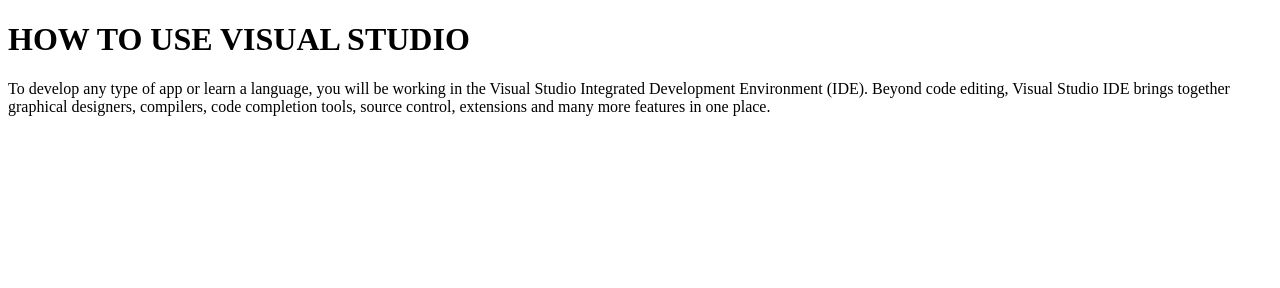
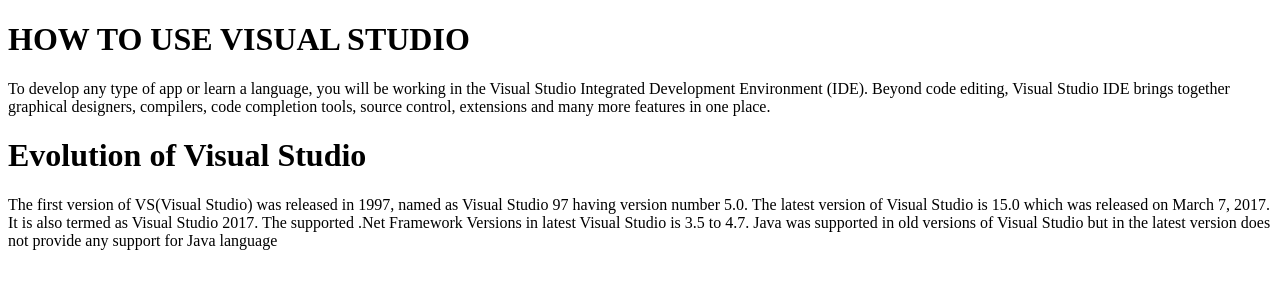
Before and after one commit to 169975/project_1, a plain HTML site: page index.html in a window 1280 px wide. Drawn offline with Linux system fonts and the light colour scheme.

Commit message:
I added another paragraph

```diff
--- a/index.html
+++ b/index.html
@@ -8,5 +8,7 @@
 <body>
     <h1>HOW TO USE VISUAL STUDIO</h1>
     <P>To develop any type of app or learn a language, you will be working in the Visual Studio Integrated Development Environment (IDE). Beyond code editing, Visual Studio IDE brings together graphical designers, compilers, code completion tools, source control, extensions and many more features in one place.</P>
+    <h1>Evolution of Visual Studio</h1>
+    <P>The first version of VS(Visual Studio) was released in 1997, named as Visual Studio 97 having version number 5.0. The latest version of Visual Studio is 15.0 which was released on March 7, 2017. It is also termed as Visual Studio 2017. The supported .Net Framework Versions in latest Visual Studio is 3.5 to 4.7. Java was supported in old versions of Visual Studio but in the latest version does not provide any support for Java language</P>
 </body>
 </html>
```
